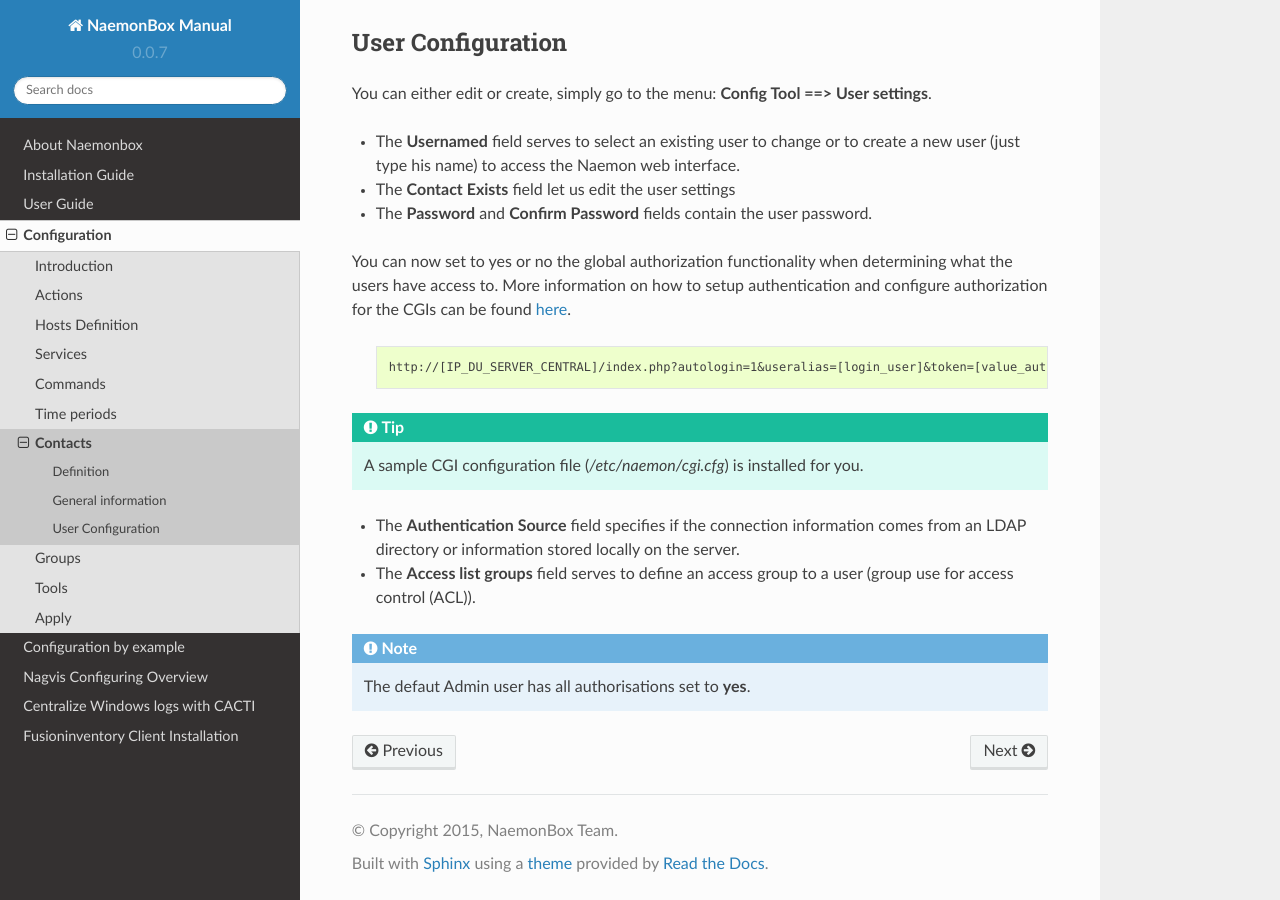
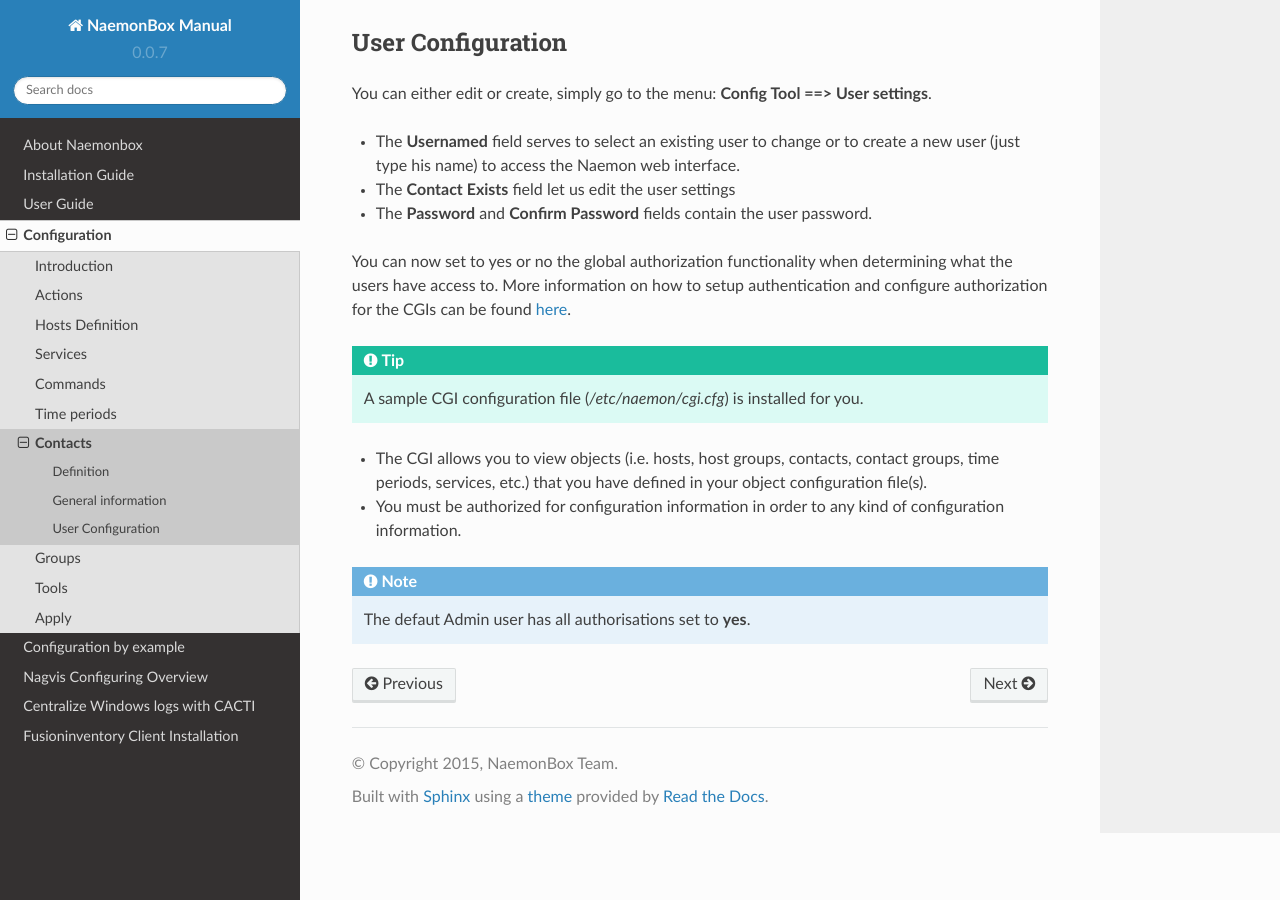
Before and after one commit to mgadi/naemonbox, a Sphinx documentation site: the page built from docs/source/04_Configuring_NaemonBox/configuration/07_contact.rst, in a window 1280 px wide and 900 px high, scrolled down 3823 px. Built offline with Sphinx 7.4.7 and the Read the Docs theme 2.0.0, drawn with Linux system fonts in a browser that asks for light colours; pages that are not in the unit, such as notebooks, are missing from menus.

Commit message:
Update 07_contact.rst

```diff
--- a/docs/source/04_Configuring_NaemonBox/configuration/07_contact.rst
+++ b/docs/source/04_Configuring_NaemonBox/configuration/07_contact.rst
@@ -60,17 +60,12 @@
 More information on how to setup authentication and configure authorization for the CGIs can be found `here <http://www.naemon.org/documentation/usersguide/cgiauth.html>`_.
 
 
-
-  ::
-
-      http://[IP_DU_SERVER_CENTRAL]/index.php?autologin=1&useralias=[login_user]&token=[value_autologin]
-
 .. tip::
 
     A sample CGI configuration file (*/etc/naemon/cgi.cfg*) is installed for you.
 
-* The **Authentication Source** field specifies if the connection information comes from an LDAP directory or information stored locally on the server.
-* The **Access list groups** field serves to define an access group to a user (group use for access control (ACL)).
+* The CGI allows you to view objects (i.e. hosts, host groups, contacts, contact groups, time periods, services, etc.) that you have defined in your object configuration file(s).
+* You must be authorized for configuration information in order to any kind of configuration information.
 
 .. note::
 
```
